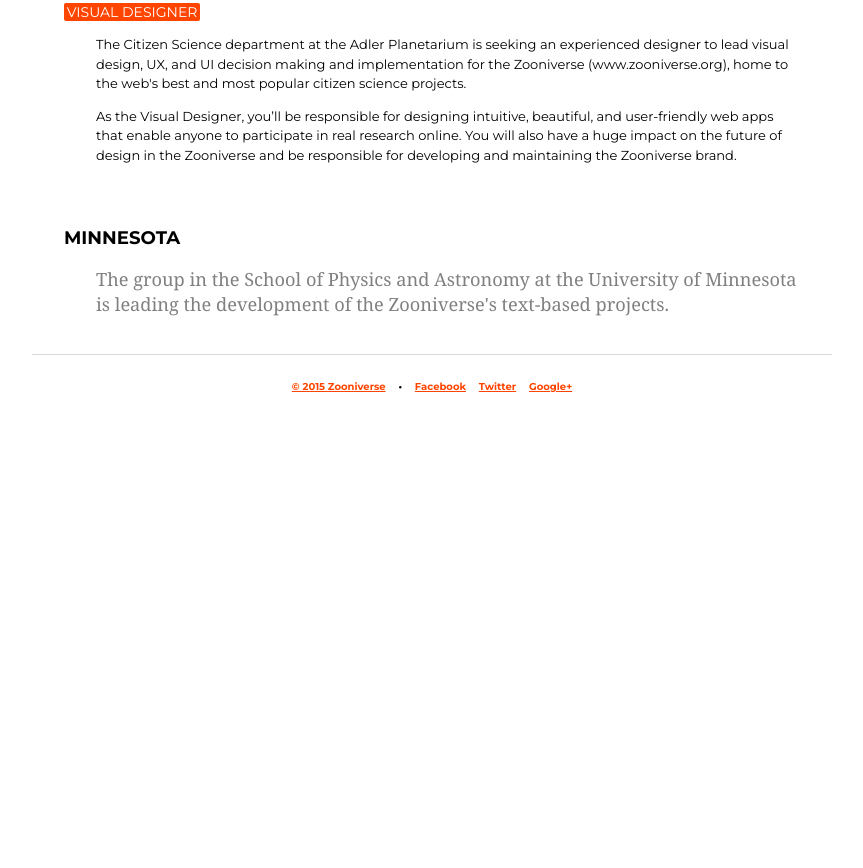
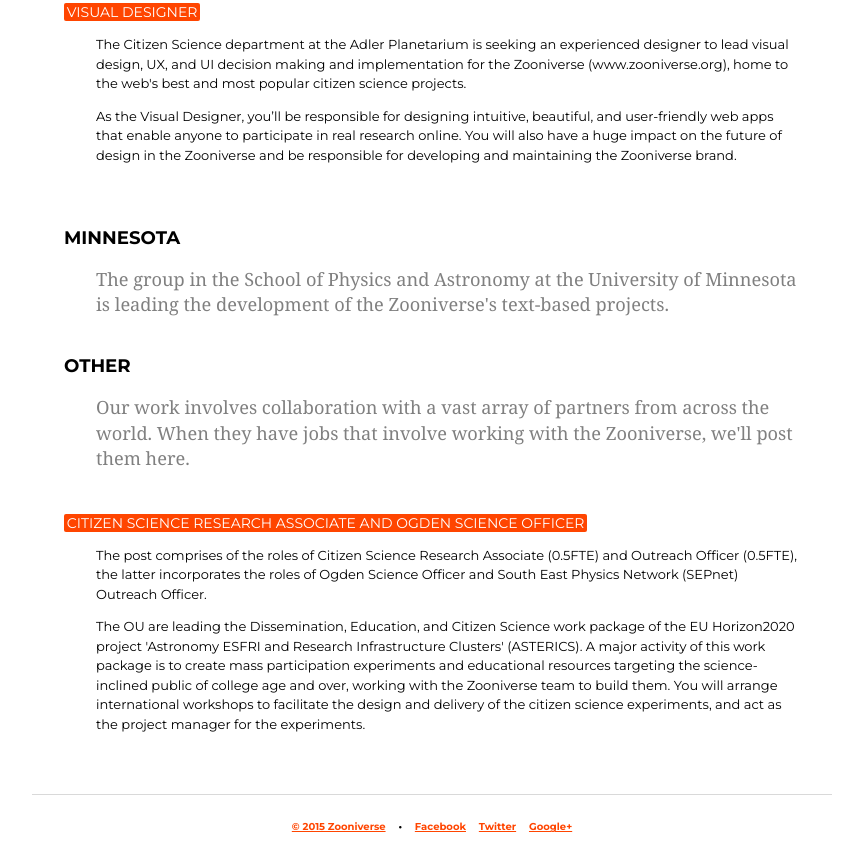
Before and after one commit to zooniverse/jobs.zooniverse.org, a website: page public/index.html in a window 1280 px wide. Shown: the part 1456-2324 px from the top of the page, without its empty margins (208-1071 px from the left). Before the commit the page ends 1884 px from the top, so only its background shows below. Drawn offline with nearby package versions, Linux system fonts and the light colour scheme; files that its build step writes are made by us from their sources.

Commit message:
Adding OU job

```diff
--- a/public/index.html
+++ b/public/index.html
@@ -72,6 +72,20 @@
           <h3 class="minnesota location-heading">Minnesota</h3>
           <p class="introduction">The group in the School of Physics and Astronomy at the University of Minnesota is leading the development of the Zooniverse's text-based projects.</p>
         </section>
+
+        <section class="column content-container">
+          <h3 class="other location-heading">Other</h3>
+          <p class="introduction">Our work involves collaboration with a vast array of partners from across the world. When they have jobs that involve working with the Zooniverse, we'll post them here.</p>
+          <div class="job">
+            <p><a class="job-title" href="http://www3.open.ac.uk/employment/job-details.asp?id=8706&ref=ext">Citizen Science Research Associate and Ogden Science Officer</a></p>
+            <div class="job-description">
+              <p>The post comprises of the roles of Citizen Science Research Associate (0.5FTE) and Outreach Officer (0.5FTE), the latter incorporates the roles of Ogden Science Officer and South East Physics Network (SEPnet) Outreach Officer. </p>
+
+              <p>The OU are leading the Dissemination, Education, and Citizen Science work package of the EU Horizon2020 project 'Astronomy ESFRI and Research Infrastructure Clusters' (ASTERICS). A major activity of this work package is to create mass participation experiments and educational resources targeting the science-inclined public of college age and over, working with the Zooniverse team to build them. You will arrange international workshops to facilitate the design and delivery of the citizen science experiments, and act as the project manager for the experiments.</p>
+            </div>
+          </div>
+        </section>
+
       </div>
 
       <footer class="content-container">
```
